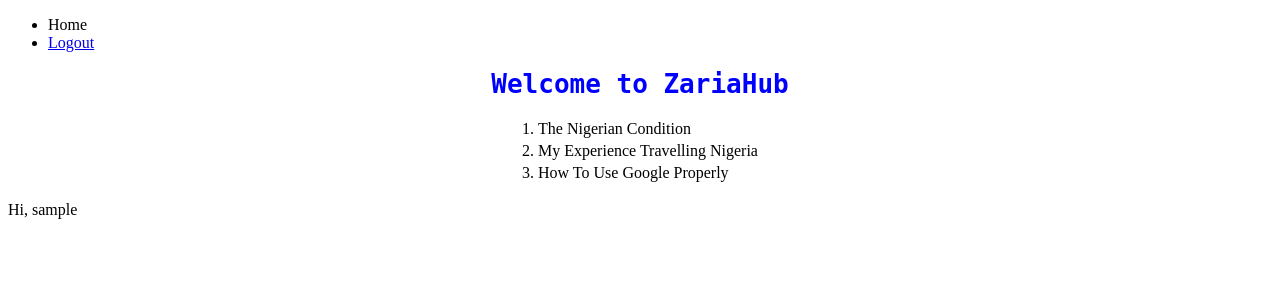
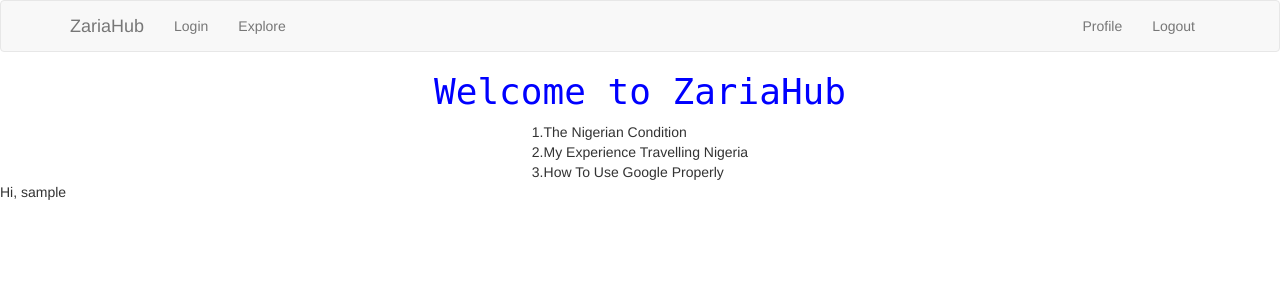
Before and after one commit to joemaren/zariahub-website, a Flask app: page / in a window 1280 px wide. Shown: the top 300 px of the page. Run offline with Flask 2, Linux system fonts and the light colour scheme; the visitor is signed in with stand-in values (Sample User, id 1); data comes from the database, SQL or seed files in the repository; parts of the project's set-up code (start-up, migrations or seed data) failed here and were passed over; some libraries are stand-ins or nearby versions.

Commit message:
Added registration page

```diff
--- a/app/__init__.py
+++ b/app/__init__.py
@@ -3,6 +3,7 @@ from config import Config
 from flask_sqlalchemy import SQLAlchemy
 from flask_migrate import Migrate
 from flask_login import LoginManager
+from flask_bootstrap import Bootstrap
 
 app = Flask(__name__)
 app.config.from_object(Config)
@@ -10,5 +11,6 @@ db = SQLAlchemy(app)
 migrate = Migrate(app, db)
 login_manager = LoginManager(app)
 login_manager.login_view = 'login'
+bootstrap = Bootstrap(app)
 
 from app import routes, models
--- a/app/templates/base.html
+++ b/app/templates/base.html
@@ -1,40 +1,51 @@
-<!DOCTYPE html>
-<html>
-  <head>
-    <meta charset="UTF-8">
-  <meta name="viewport" content="width=device-width,initial-scale=1">
-	  {% if title %}
-		<title>{{ title }} - ZariaHub</title>
-		{% else %}
-		<title>ZariaHub</title>
-		{% endif %}
-  <meta name="author" content="name">
-  <meta name="description" content="description here">
-  <meta name="keywords" content="keywords,here">
-  </head>
-  <body>
-	  <div>
-		  <nav>
-			  <ul>
-				  <li>Home </li>
-				{% if current_user.is_anonymous%}
-				  <li><a href="{{ url_for('login') }}">Login</a></li>
-				{% else %}
-				  <li><a href="{{url_for('logut') }}">Logout</a></li>
-				{% endif %}
-			  </ul>
+{% extends 'bootstrap/base.html' %}
 
-		  </nav>
-	  </div>
+{% block title %}
+	{%if title %}{{ title }} - Zariahub{% else %}Zariahub{% endif %}
+{% endblock %}
+
+{% block navbar %}
+	<nav class="navbar navbar-default">
+		<div class="container">
+			<div class="navbar-header">
+				<button type="button" class="navbar-toggle collpased" data-toggle="collapse" data-target="#navbar-collpase-1" aria-expanded="false">
+					<span class="sr-only">Toggle navigation</span>
+					<span class="icon-bar"></span>
+					<span class="icon-bar"></span>
+					<span class="icon-bar"></span>
+				</button>
+				<a class="navbar-brand" href"{{ url_for('index') }}">ZariaHub</a>
+			</div>
+			<div class="collapse navbar-collapse" id="navbar-collpase-1">
+				<ul class="nav navbar-nav">
+					<li><a href="{{ url_for('login') }}">Login</a></li>
+					<li><a href="{{ url_for('register')}}">Explore</a></li>
+				</ul>
+				<ul class="nav navbar-nav navbar-right">
+					{% if current_user.is_anonymous %}
+					<li><a href="{{ url_for('login') }}">Login</a></li>
+					{% else %}
+					<li><a href="{{ url_for('user', username=current_user.name) }}">Profile</a></li>
+					<li><a href="{{ url_for('logout')}}">Logout</a></li>
+					{% endif %}
+				</ul>
+			</div>
+		</div>
+	</nav>
+{% endblock %}
+
+{% block content %}
+	<div class="container">
 		{% with messages = get_flashed_messages() %}
 		{% if messages %}
 			<ul>
 				{% for message in messages%}
-				<li>{{ message }}</li>
+				<div class="alert alert-info" role="alert">{{ message }}</div>
 				{% endfor %}
-			</ul>
 		{% endif %}
 		{% endwith %}
-		{% block content %}{% endblock %}
-  </body>
-</html>
+		{# application content needs to be provided in the app_content block #}
+		{% block app_content %}{% endblock %}
+
+	</div>
+{% endblock %}
```
Also changed, not shown: app/templates/register.html (added, +7 -0 lines).
